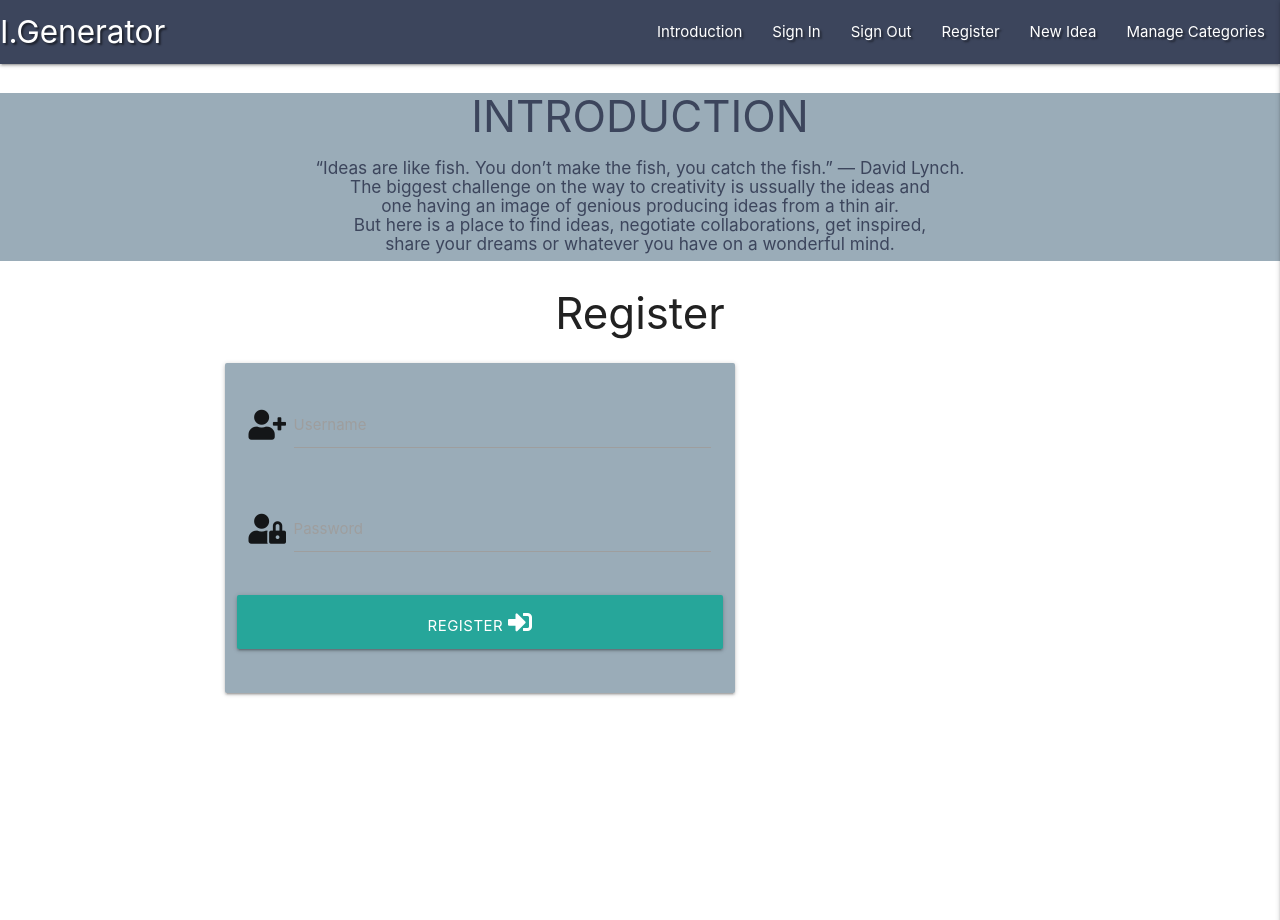
After one commit to laurakubiliene/I.Generator, a Flask app: page /register in a window 1280 px wide. The commit adds this page. Run offline with Flask 2, Linux system fonts and the light colour scheme; some libraries are stand-ins or nearby versions.

Commit message:
adding registration form

```diff
--- a/app.py
+++ b/app.py
@@ -4,6 +4,7 @@ from flask import (
     redirect, request, session, url_for)
 from flask_pymongo import PyMongo
 from bson.objectid import ObjectId
+from werkzeug.security import generate_password_hash, check_password_hash
 if os.path.exists("env.py"):
     import env
 
@@ -24,6 +25,11 @@ def get_ideas():
     return render_template("ideas.html", ideas=ideas)
 
 
+@app.route("/register", methods=["GET", "POST"])
+def register():
+    return render_template("register.html")
+
+
 if __name__ == "__main__":
     app.run(host=os.environ.get("IP"),
             port=int(os.environ.get("PORT")),
--- a/static/css/style.css
+++ b/static/css/style.css
@@ -1,6 +1,10 @@
 .nav-extended {
     background-color: #3C455C;
 }
+body {
+    scroll-behavior: smooth;
+}
+
 
 .text-shadow {
     text-shadow: 2px 2px 2px rgba(0, 0, 0, 0.5);
@@ -17,3 +21,7 @@
 .introduction-section {
     background-color: #9AACB8;
 }
+
+.card-panel {
+    background-color: #9AACB8;
+}
--- a/templates/index.html
+++ b/templates/index.html
@@ -25,7 +25,7 @@
                     <li><a href="{{ url_for('get_ideas') }}">Introduction</a></li>
                     <li><a href="#">Sign In</a></li>
                     <li><a href="#">Sign Out</a></li>
-                    <li><a href="#">Register</a></li>
+                    <li><a href="{{ url_for('register') }}">Register</a></li>
                     <li><a href="#">New Idea</a></li>
                     <li><a href="#">Manage Categories</a></li>
                 </ul>
@@ -34,10 +34,10 @@
 <!--sidenav for monile taken from materialise-->
                 <ul class="sidenav" id="mobile-demo">
                     <li><h4 class="center-align">I.Generator</h4></li>
-                    <li><a href="{{ url_for('get_ideas') }}">Introduction</a></li>
+                    <li><a href="{{ url_for('register') }}">Introduction</a></li>
                     <li><a href="#">Sign In</a></li>
                     <li><a href="#">Sign Out</a></li>
-                    <li><a href="#">Register</a></li>
+                    <li><a href="V">Register</a></li>
                     <li><a href="#">New Idea</a></li>
                     <li><a href="#">Manage Categories</a></li>
                 </ul>
@@ -45,12 +45,17 @@
     </header>
 
     <section class="introduction-section">
-        <h2 class="center-align introduction-text">INTRODUCTION</h2>
-        <h6 class="center-align introduction-text">“Ideas are like fish. You don’t make the fish, you catch the fish.” — David Lynch.<br>
-            The biggest challenge on the way to creativity is ussually the ideas and<br>
-            one having an image of genious producing ideas from a thin air.<br>
-            But here is a place to find ideas, negotiate collaborations, get inspired,<br>
-            share your dreams or whatever you have on a wonderful mind.</h6>
+        <div class="row">
+            <div class="center-align col-12">
+                <h3 class="introduction-text">INTRODUCTION</h3>
+                <h6 class="center-align introduction-text">“Ideas are like fish. You don’t make the fish, you catch the fish.” — David
+                    Lynch.<br>
+                    The biggest challenge on the way to creativity is ussually the ideas and<br>
+                    one having an image of genious producing ideas from a thin air.<br>
+                    But here is a place to find ideas, negotiate collaborations, get inspired,<br>
+                    share your dreams or whatever you have on a wonderful mind.</h6>
+            </div>
+        </div>
     </section>
     {% block content %}
     {% endblock %}
--- /dev/null
+++ b/templates/register.html
@@ -0,0 +1,32 @@
+{% extends "index.html" %}
+{% block content %}
+<!--username password and submit button taken from materialise and adjusted like in miniproject-->
+    <h3 class="center-align">Register</h3>
+
+    <div class="row">
+        <form class="col s12 m5 offset-m2" method="POST" action="{{ url_for('register') }}">
+            <div class="card-panel">
+                <div class="row">
+                    <div class="input-field col s12">
+                        <i class="fas fa-user-plus prefix"></i>
+                        <input id="username" name="username" type="text" class="validate">
+                        <label for="username">Username</label>
+                    </div>
+                </div>
+                <div class="row">
+                    <div class="input-field col s12">
+                        <i class="fas fa-user-lock prefix"></i>
+                        <input id="password" name="password" type="password" class="validate">
+                        <label for="password">Password</label>
+                    </div>
+                </div>
+                <div class="row">
+                    <button type="submit" class="col s12 btn-large">
+                        Register <i class="fas fa-sign-in-alt"></i>
+                    </button>
+                </div>
+            </div>
+        </form>
+    </div>
+
+{% endblock %}
```
